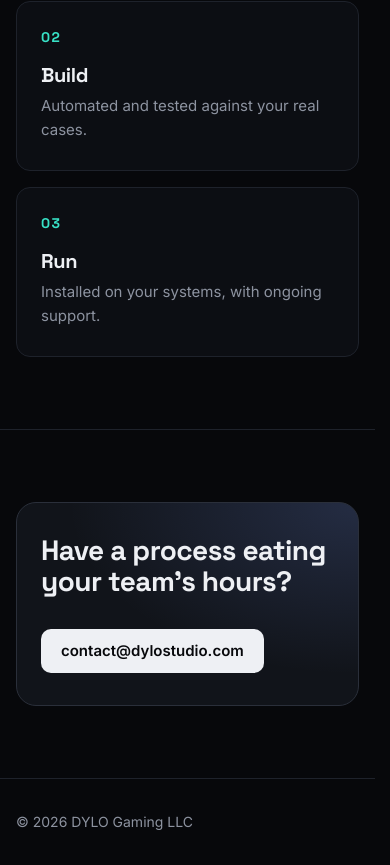
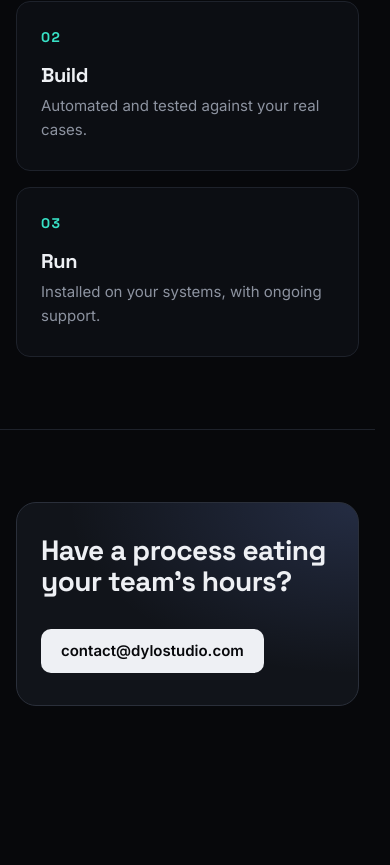
Before and after one commit to dylogaming/dylostudio.com, a plain HTML site: page index.html in a window 390 px wide. Shown: the part 1915-2780 px from the top of the page. After the commit the page ends 2693 px from the top, so only its background shows below. Drawn offline with Linux system fonts and the light colour scheme.

Commit message:
Remove footer

```diff
--- a/index.html
+++ b/index.html
@@ -88,14 +88,13 @@ section{padding:112px 0;border-top:1px solid var(--line)}
 .band .box{border-radius:20px;padding:56px;background:radial-gradient(ellipse at 100% 0,rgba(124,156,255,.18),transparent 60%),var(--card);border:1px solid var(--line2);display:flex;align-items:center;justify-content:space-between;gap:32px;flex-wrap:wrap}
 .band h2{font-size:clamp(28px,3.5vw,40px)}
 
-footer{border-top:1px solid var(--line);padding:32px;display:flex;align-items:center;justify-content:space-between;gap:16px;flex-wrap:wrap;color:var(--muted);font-size:14px}
 
 .reveal{opacity:0;transform:translateY(16px);transition:opacity .6s,transform .6s}
 .reveal.in{opacity:1;transform:none}
 
 @media (max-width:1000px){.split{grid-template-columns:1fr}}
 @media (max-width:640px){
-  .wrap,.nav,.hero .inner,footer{padding-left:16px;padding-right:16px}
+  .wrap,.nav,.hero .inner{padding-left:16px;padding-right:16px}
   .nav .links a:not(.btn){display:none}
   section,.band{padding:72px 0}
   .steps{grid-template-columns:1fr}
@@ -175,9 +174,6 @@ footer{border-top:1px solid var(--line);padding:32px;display:flex;align-items:ce
   </div>
 </main>
 
-<footer>
-  <span>&copy; 2026 DYLO Gaming LLC</span>
-</footer>
 
 <script>
 (()=>{
```
